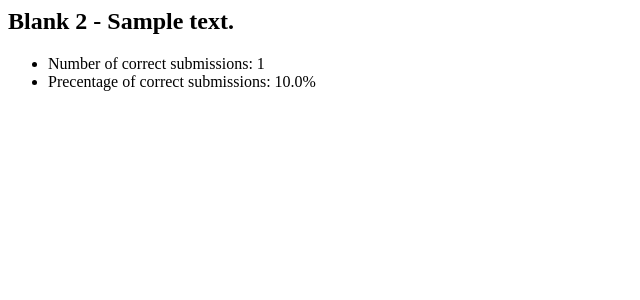
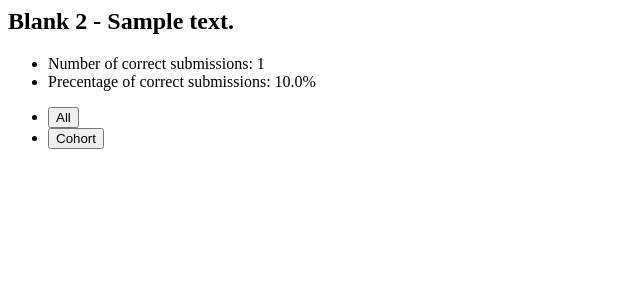
Before and after one commit to SamCHall/Team-19-CMT313-Spring, a Python web app: template aat/templates/stats/question_type1_blank.html in a window 1280 px wide. Shown: the top 300 px of the page, without its empty margins (0-640 px from the left). Run offline with Jinja, Linux system fonts and the light colour scheme; the template is opened without the code that fills it: most values are stand-ins (such as "Sample title", 1, 10 or a date in 2020); some libraries are stand-ins or nearby versions.

Commit message:
Added graph by cohort for blank on type 1 questions

```diff
--- a/aat/templates/stats/question_type1_blank.html
+++ b/aat/templates/stats/question_type1_blank.html
@@ -47,6 +47,18 @@
 
                 <div class="card stats-inner">
                     <div class="card-body">
+                        <ul class="nav nav-tabs" id="myTab" role="tablist">
+                            <li class="nav-item" role="presentation">
+                                <button class="nav-link active" id="blank-{{count}}-all-tab" data-bs-toggle="tab" data-bs-target="#blank-{{count}}-all" type="button" role="tab" aria-controls="blank-{{count}}-all" aria-selected="true">All</button>
+                            </li>
+                            <li class="nav-item" role="presentation">
+                                <button class="nav-link" id="blank-{{count}}-cohort-tab" data-bs-toggle="tab" data-bs-target="#blank-{{count}}-cohort" type="button" role="tab" aria-controls="blank-{{count}}-cohort" aria-selected="false">Cohort</button>
+                            </li>
+                        </ul>
+
+                        <div class="tab-content" id="myTabContent">
+                            <div class="tab-pane fade show active" id="blank-{{count}}-all" role="tabpanel" aria-labelledby="blank-{{count}}-all-tab">
+
                                 <div id="blank{{ count }}Graph" class="graph"></div>
 
                                 {% set answer_dict = dict(answers) %}
@@ -63,6 +75,33 @@
                                 }
                                 </script>
                             </div>
+                            <div class="tab-pane fade" id="blank-{{count}}-cohort" role="tabpanel" aria-labelledby="blank-{{count}}-cohort-tab">
+                                <div id="blank{{ count }}GraphCohort" class="graph"></div>
+
+                                <script type="text/javascript">
+                                {
+                                    let results = {{ question.answer_occur_for_blank_cohort(count, submissions) | safe }};
+
+                                    let data = [];
+
+                                    let i = 0;
+                                    for ([cohort, mark_dist] of Object.entries(results)) {
+                                        data[i] = {
+                                            x : Object.keys(mark_dist),
+                                            y : Object.values(mark_dist),
+                                            name : cohort,
+                                            type : 'bar'
+                                        }
+                                        i++;
+                                    }
+
+                                    displayGraph('blank{{ count }}GraphCohort', 'Blank {{ count+1 }} by cohort', data)
+                                }
+                                </script>
+
+                            </div>
+                        </div>
+                    </div>
                 </div>
             </div>
         </div>
```
Also changed, not shown: aat/models.py (+18 -1 lines). Lines whose indentation alone changed are shown as unchanged.
